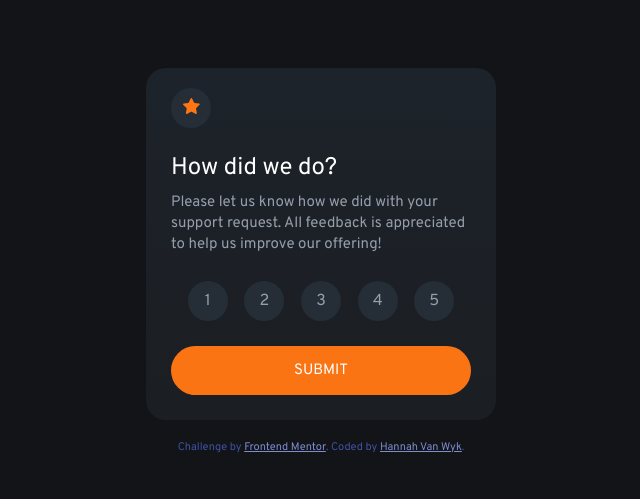
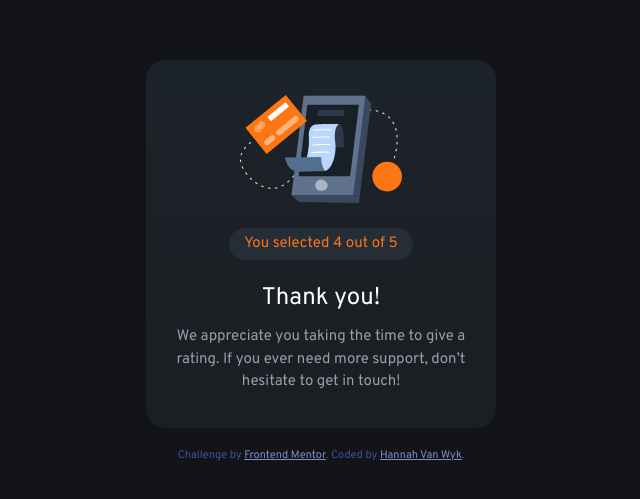
Before and after one commit to hannahvw/interactive-rating-component-main, a plain HTML site: page index.html in a window 1280 px wide. Shown: the part 139-638 px from the top of the page, without its empty margins (319-959 px from the left). Drawn offline with Linux system fonts and the light colour scheme.

Commit message:
added thank you state style

```diff
--- a/index.html
+++ b/index.html
@@ -44,10 +44,13 @@
 
     <!-- Thank you state start -->
     <div class="thank-you-container">
-      You selected
+      <img src="images/illustration-thank-you.svg" alt="">
+     <p class="selection-text">You selected
       <!-- Add rating here -->
-      out of 5 Thank you! We appreciate you taking the time to give a rating. If
-      you ever need more support, don’t hesitate to get in touch!
+      <span class="selection">4</span> out of 5 </p>
+      <p class="thanks">Thank you!</p>
+      <p>We appreciate you taking the time to give a rating. If
+      you ever need more support, don’t hesitate to get in touch!</p>
     </div>
     <!-- Thank you state end -->
 
--- a/styles.css
+++ b/styles.css
@@ -9,7 +9,7 @@
 .attribution {
   font-size: 11px;
   text-align: center;
-  margin-top: 20px;;
+  margin-top: 20px;
   color: hsl(228, 45%, 44%);
 }
 .attribution a {
@@ -45,7 +45,8 @@ body {
   max-width: 350px;
   padding: 25px;
   position: relative;
-    background: linear-gradient(hsl(213, 19%, 14%), hsl(216, 12%, 12%))
+  background: linear-gradient(hsl(213, 19%, 14%), hsl(216, 12%, 12%));
+  display: none;
 }
 
 h1 {
@@ -80,10 +81,10 @@ p {
   flex-direction: row;
   justify-content: space-evenly;
   font-size: 1rem;
-    color:var(--neutral-color-light);
+  color: var(--neutral-color-light);
   list-style: none;
   margin-top: 25px;
-    margin-bottom:  25px;
+  margin-bottom: 25px;
 }
 
 .rating-numbers li {
@@ -110,7 +111,31 @@ p {
   align-self: center;
 }
 
+.thank-you-container {
+  border-radius: 20px;
+  display: flex;
+  flex-direction: column;
+  align-items: center;
+  max-width: 350px;
+  padding: 35px 25px;
+  background: linear-gradient(hsl(213, 19%, 14%), hsl(216, 12%, 12%));
+  text-align: center;
+  gap: 10px;
+}
 
-.thank-you-container {
-    display: none;
+.thank-you-container .thanks {
+  color: var(--neutral-color-white);
+  font-size: 1.5rem;
 }
+
+.thank-you-container p {
+  line-height: 1.5;
+}
+
+.thank-you-container .selection-text {
+  color: var(--primary-color);
+  background-color: var(--neutral-color-dark);
+  padding: 5px 15px;
+  border-radius: 25px;
+  margin: 15px 0 10px;
+}
```
Lines whose indentation alone changed are shown as unchanged.
